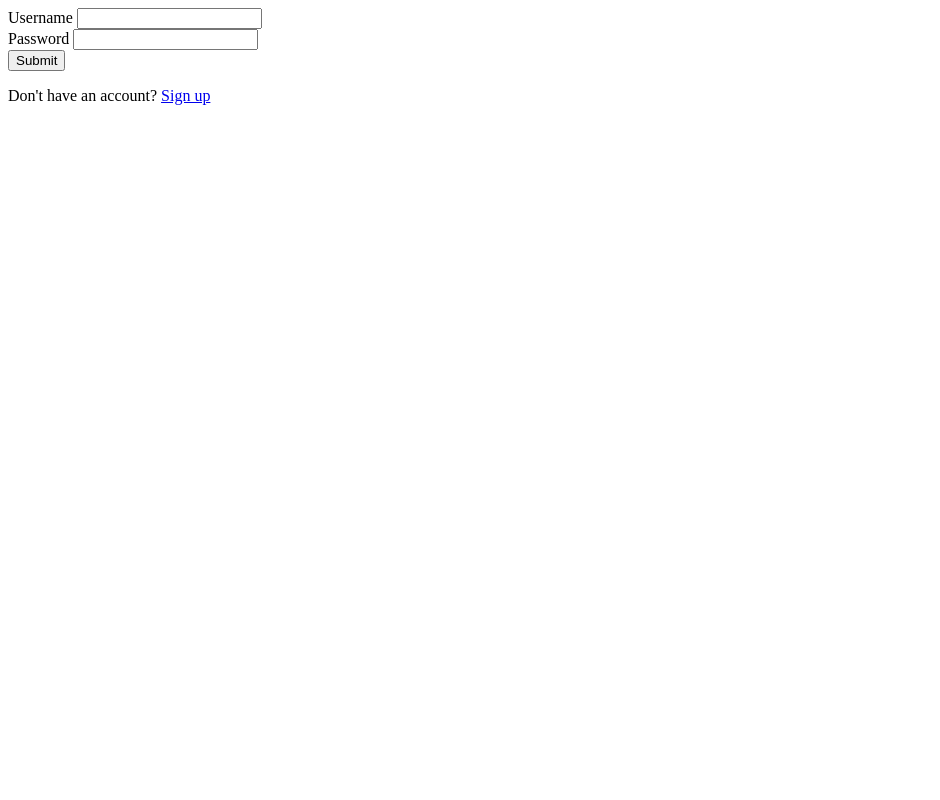
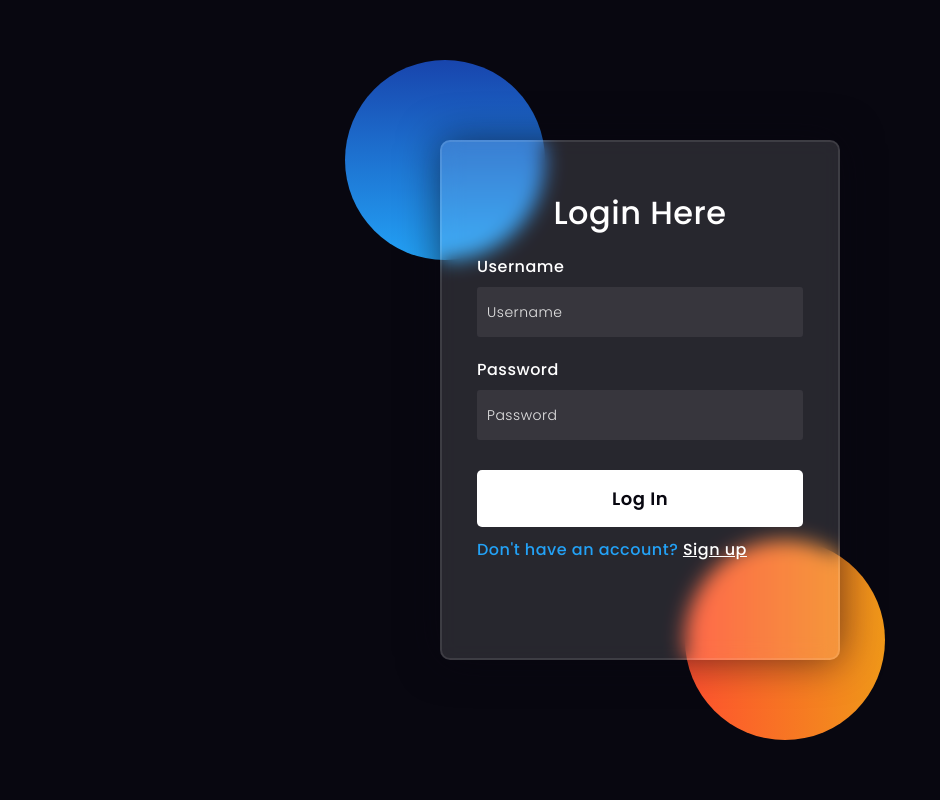
Before and after one commit to gladys-gg/grandeawwards, a Django app: page /accounts/sign-in/ in a window 1280 px wide. Shown: the whole page, without its empty margins (0-940 px from the left). Run offline with Django 4.2, Linux system fonts and the light colour scheme.

Commit message:
Adding some styles to the login template

```diff
--- a/templates/sign-in.html
+++ b/templates/sign-in.html
@@ -1,21 +1,140 @@
-<div class="container">
-<div class="full">
+<!DOCTYPE html>
+<html lang="en">
+<head>
+
+    <title>Grande Awwards</title>
+
+    <link rel="preconnect" href="https://fonts.gstatic.com">
+    <link rel="stylesheet" href="https://cdnjs.cloudflare.com/ajax/libs/font-awesome/5.15.4/css/all.min.css">
+    <link href="https://fonts.googleapis.com/css2?family=Poppins:wght@300;500;600&display=swap" rel="stylesheet">
+    <!--Stylesheet-->
+    <style media="screen">
+      *,
+*:before,
+*:after{
+    padding: 0;
+    margin: 0;
+    box-sizing: border-box;
+}
+body{
+    background-color: #080710;
+}
+.background{
+    width: 430px;
+    height: 520px;
+    position: absolute;
+    transform: translate(-50%,-50%);
+    left: 50%;
+    top: 50%;
+}
+.background .shape{
+    height: 200px;
+    width: 200px;
+    position: absolute;
+    border-radius: 50%;
+}
+.shape:first-child{
+    background: linear-gradient(
+        #1845ad,
+        #23a2f6
+    );
+    left: -80px;
+    top: -80px;
+}
+.shape:last-child{
+    background: linear-gradient(
+        to right,
+        #ff512f,
+        #f09819
+    );
+    right: -30px;
+    bottom: -80px;
+}
+form{
+    height: 520px;
+    width: 400px;
+    background-color: rgba(255,255,255,0.13);
+    position: absolute;
+    transform: translate(-50%,-50%);
+    top: 50%;
+    left: 50%;
+    border-radius: 10px;
+    backdrop-filter: blur(10px);
+    border: 2px solid rgba(255,255,255,0.1);
+    box-shadow: 0 0 40px rgba(8,7,16,0.6);
+    padding: 50px 35px;
+}
+form *{
+    font-family: 'Poppins',sans-serif;
+    color: #ffffff;
+    letter-spacing: 0.5px;
+    outline: none;
+    border: none;
+}
+form h3{
+    font-size: 32px;
+    font-weight: 500;
+    line-height: 42px;
+    text-align: center;
+}
+
+label{
+    display: block;
+    margin-top: 20px;
+    font-size: 16px;
+    font-weight: 500;
+}
+input{
+    display: block;
+    height: 50px;
+    width: 100%;
+    background-color: rgba(255,255,255,0.07);
+    border-radius: 3px;
+    padding: 0 10px;
+    margin-top: 8px;
+    font-size: 14px;
+    font-weight: 300;
+}
+::placeholder{
+    color: #e5e5e5;
+}
+button{
+    margin-top: 30px;
+    margin-bottom: 10px;
+    width: 100%;
+    background-color: #ffffff;
+    color: #080710;
+    padding: 15px 0;
+    font-size: 18px;
+    font-weight: 600;
+    border-radius: 5px;
+    cursor: pointer;
+}
+
+
+
+    </style>
+</head>
+<body>
+    <div class="background">
+        <div class="shape"></div>
+        <div class="shape"></div>
+    </div>
     <form action="{% url 'sign-in'%}" method="POST">
-    {%csrf_token%}
-    <div class="mb-3">
-        <label for="exampleInputEmail1" class="form-label">Username</label>
-        <input type="text" class="form-control" name="username" aria-describedby="">
-    </div>
-    <div class="mb-3">
-        <label for="exampleInputPassword1" class="form-label">Password</label>
-        <input type="password" class="form-control" name="password">
-    </div>
-    <button type="submit" class="btn btn-dark">Submit</button>
+        {%csrf_token%}
+        <h3>Login Here</h3>
 
+        <label for="username">Username</label>
+        <input type="text" placeholder="Username" id="username">
+
+        <label for="password">Password</label>
+        <input type="password" placeholder="Password" id="password">
+
+        <button>Log In</button>
+        <div class="sign-up" style="color:#23a2f6">
+            Don't have an account? <a href="{% url 'sign-up' %}">Sign up</a>
+            </div>
     </form>
-</div>
 
-<div class="sign-up">
-Don't have an account? <a href="{% url 'sign-up' %}">Sign up</a>
-</div>
-</div>
+</body>
+</html>
```
